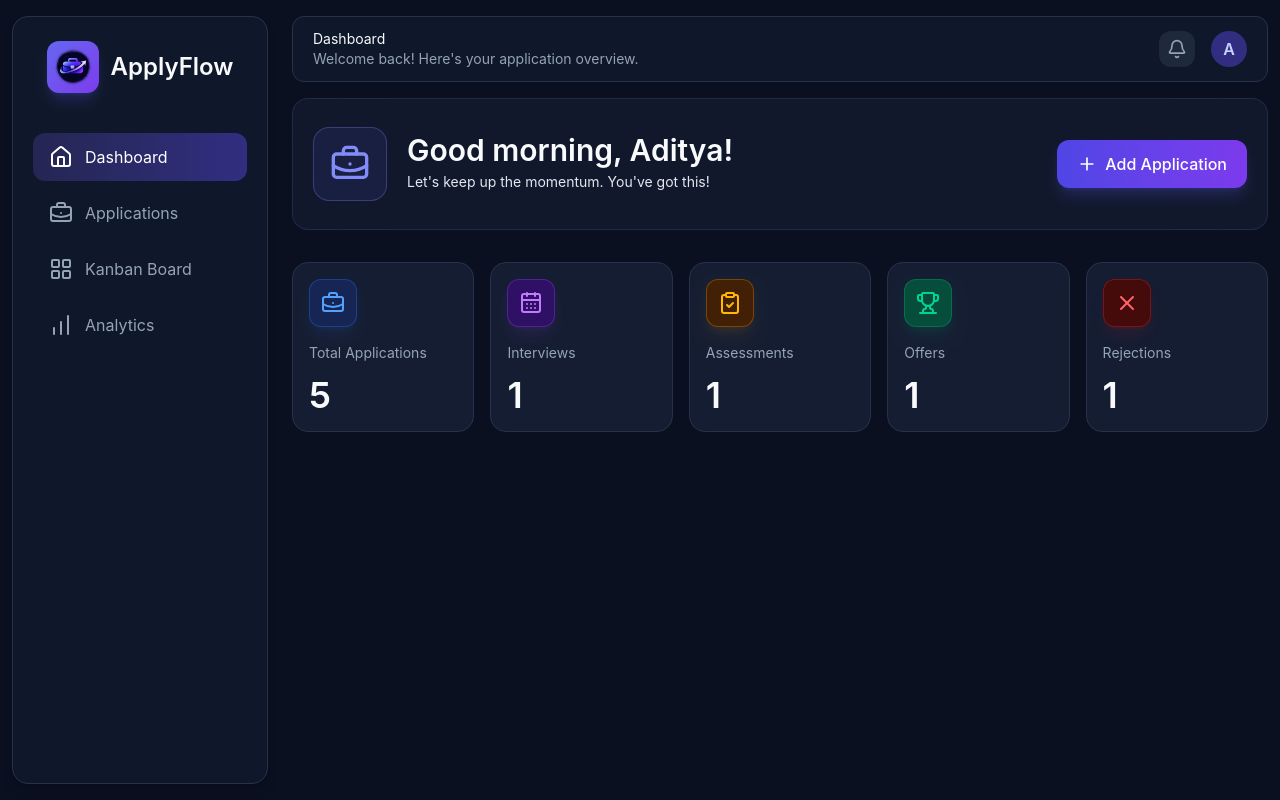
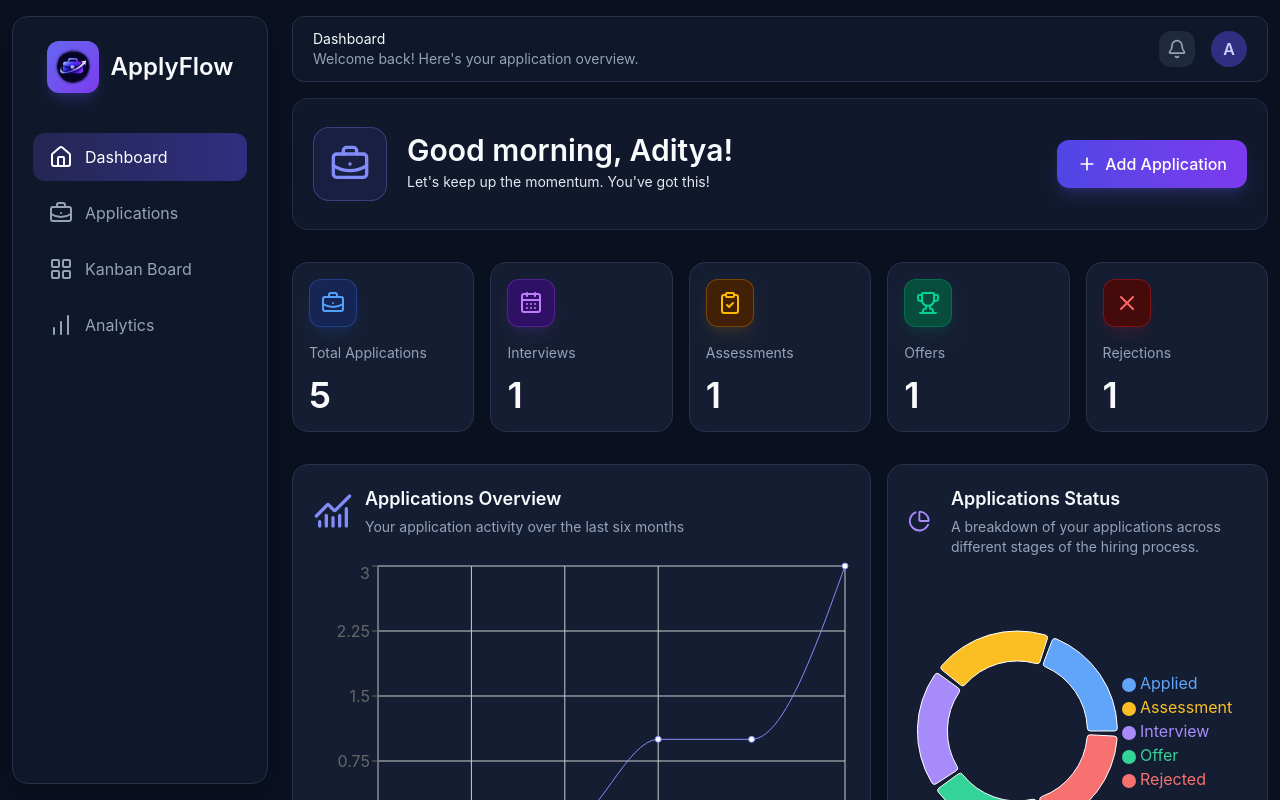
Before and after one commit to adityaranjan05/Apply-Flow, a React (Vite) app: page / in a window 1280 px wide. Built offline with nearby package versions, Linux system fonts and the light colour scheme.

Commit message:
feat: add dashboard application analytics charts

```diff
--- a/package.json
+++ b/package.json
@@ -15,7 +15,7 @@
     "react": "^19.3.1",
     "react-dom": "^19.3.1",
     "react-router": "^8.5.1",
-    "recharts": "^3.10.1",
+    "recharts": "^3.11.0",
     "tailwindcss": "^4.3.5"
   },
   "devDependencies": {
--- /dev/null
+++ b/src/Components/Dashboard/ApplicationStatusChart.jsx
@@ -0,0 +1,88 @@
+import { useContext } from "react";
+import ApplicationContext from "../../context/ApplicationContext";
+import {
+    ResponsiveContainer,
+    PieChart,
+    Pie,
+    Cell,
+    Tooltip,
+    Legend
+} from "recharts";
+import { ChartPie } from "lucide-react";
+
+const statuses = [
+  "Applied",
+  "Assessment",
+  "Interview",
+  "Offer",
+  "Rejected"
+];
+
+const colors = [
+    "#60A5FA", // Applied
+    "#FBBF24", // Assessment
+    "#A78BFA", // Interview
+    "#34D399", // Offer
+    "#F87171"  // Rejected
+];
+
+const ApplicationStatusChart = () => {
+    const { applications } = useContext(ApplicationContext);
+
+    const statusData = statuses.map((status) => ({
+        status: status,
+        count: applications.filter((app) => app.status === status).length
+    }));
+
+    return (
+        <>
+            <div className="bg-[#151D32] border border-[#27324A] rounded-2xl p-5 hover:border-[#4c628d] transition-all duration-200">
+                <div className="mb-6 flex gap-5 items-center">
+                    <ChartPie size={40} className="text-[#A78BFA]" />
+                    <div>
+                        <h2 className="text-[#F8FAFC] text-lg font-semibold">
+                            Applications Status
+                        </h2>
+                        <p className="text-[#94A3B8] text-sm mt-1">
+                            A breakdown of your applications across different stages of the hiring process.
+                        </p>
+                    </div>
+                </div>
+                <ResponsiveContainer width="100%" height={300}>
+                    <PieChart>
+                        <Pie
+                            data={statusData}
+                            dataKey="count"
+                            nameKey="status"
+                            innerRadius={70}
+                            outerRadius={100}
+                            paddingAngle={3}
+                            cornerRadius={3}
+                        >
+                            {statusData.map((item, index) => (
+                                <Cell key={item.status} fill={colors[index]} />
+                            ))}
+                        </Pie>
+                        <Tooltip
+                            contentStyle={{
+                                backgroundColor: "#0F172A",
+                                border: "1px solid #27324A",
+                                borderRadius: "0.7rem",
+                                color: "#F8FAFC",
+                                padding: "10px 14px"
+                            }}
+                        />
+                        <Legend
+                            layout="vertical"
+                            align="right"
+                            verticalAlign="middle"
+                            iconType="circle"
+                        />
+                    </PieChart>
+                </ResponsiveContainer>
+            </div>
+        </>
+    )
+}
+
+export default ApplicationStatusChart;
--- a/src/Components/Dashboard/MonthlyApplicationsChart.jsx
+++ b/src/Components/Dashboard/MonthlyApplicationsChart.jsx
@@ -1,5 +1,15 @@
 import { useContext } from "react";
 import ApplicationContext from "../../context/ApplicationContext";
+import {
+  LineChart,
+  Line,
+  XAxis,
+  YAxis,
+  CartesianGrid,
+  Tooltip,
+  ResponsiveContainer
+} from "recharts";
+import { ChartNoAxesCombined } from "lucide-react";
 
 const months = {
     0 : "January",
@@ -64,7 +74,40 @@ const MonthlyApplicationsChart = () => {
 
     return (
         <>
-
+            <div className="bg-[#151D32] border border-[#27324A] rounded-2xl p-5 hover:border-[#4c628d] transition-all duration-200">
+                <div className="mb-6 flex gap-3 items-center">
+                    <ChartNoAxesCombined size={40} className="text-[#818CF8]" />
+                    <div>
+                        <h2 className="text-[#F8FAFC] text-lg font-semibold">
+                            Applications Overview
+                        </h2>
+                        <p className="text-[#94A3B8] text-sm mt-1">
+                            Your application activity over the last six months
+                        </p>
+                    </div>
+                </div>
+                <ResponsiveContainer width="100%" height={300}>
+                    <LineChart data={monthlyApplicationData}>
+                        <CartesianGrid />
+                        <XAxis dataKey="month" />
+                        <YAxis />
+                        <Tooltip
+                            contentStyle={{
+                                backgroundColor: "#0F172A",
+                                border: "1px solid #27324A",
+                                borderRadius: "0.7rem",
+                                color: "#F8FAFC",
+                                padding: "10px 14px"
+                            }}
+                        />
+                        <Line
+                            type="monotone"
+                            dataKey="applications"
+                            stroke="#818CF8"
+                        />
+                    </LineChart>
+                </ResponsiveContainer>
+            </div>
         </>
     )
 }
--- a/src/Pages/Dashboard.jsx
+++ b/src/Pages/Dashboard.jsx
@@ -5,6 +5,7 @@ import ApplicationContext from "../context/ApplicationContext";
 import { BriefcaseBusiness, CalendarDays, Trophy, X, ClipboardCheck } from "lucide-react";
 import AddApplicationModal from "../Components/Applications/AddApplicationModal";
 import MonthlyApplicationsChart from "../Components/Dashboard/MonthlyApplicationsChart";
+import ApplicationStatusChart from "../Components/Dashboard/ApplicationStatusChart";
 
 function Dashboard() {
   const [isModalOpen, setModalOpen] = useState(false);
@@ -49,7 +50,15 @@ function Dashboard() {
         <StatCard title="Offers" value={offers} icon={<Trophy />} />
         <StatCard title="Rejections" value={rejections} icon={<X />} />
       </div>
-      <MonthlyApplicationsChart />
+      <div className="grid grid-cols-1 xl:grid-cols-5 gap-4 items-stretch">
+        <div className="xl:col-span-3 min-w-0">
+            <MonthlyApplicationsChart />
+        </div>
+
+        <div className="xl:col-span-2 min-w-0">
+            <ApplicationStatusChart />
+        </div>
+      </div>
       {isModalOpen && <AddApplicationModal onClose={handleCloseModal} />}
     </div>
   );
```
Also changed, not shown: 1 other file (tests, documents, lock files or other folders).
